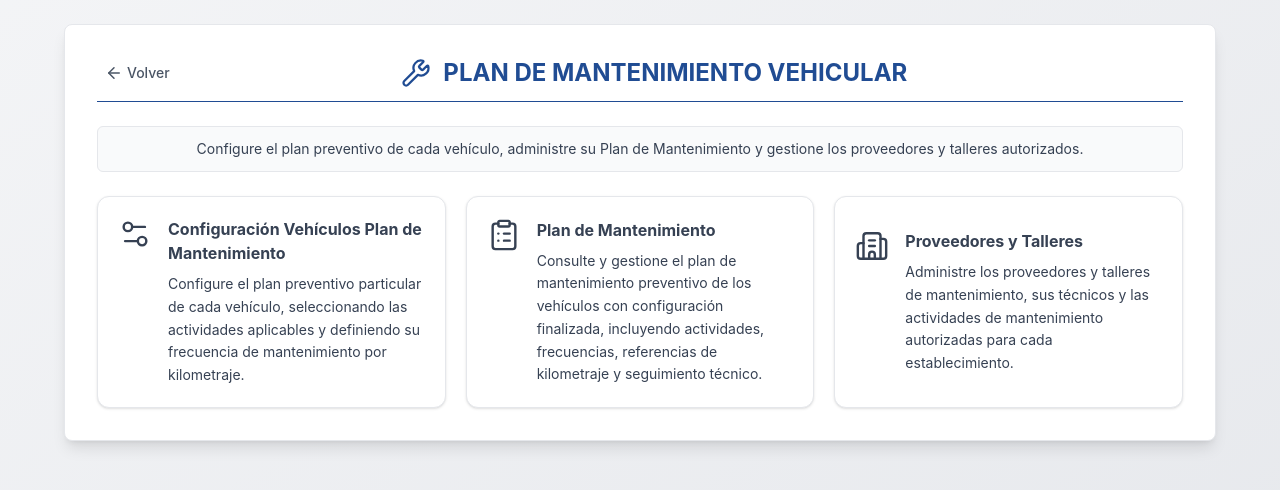
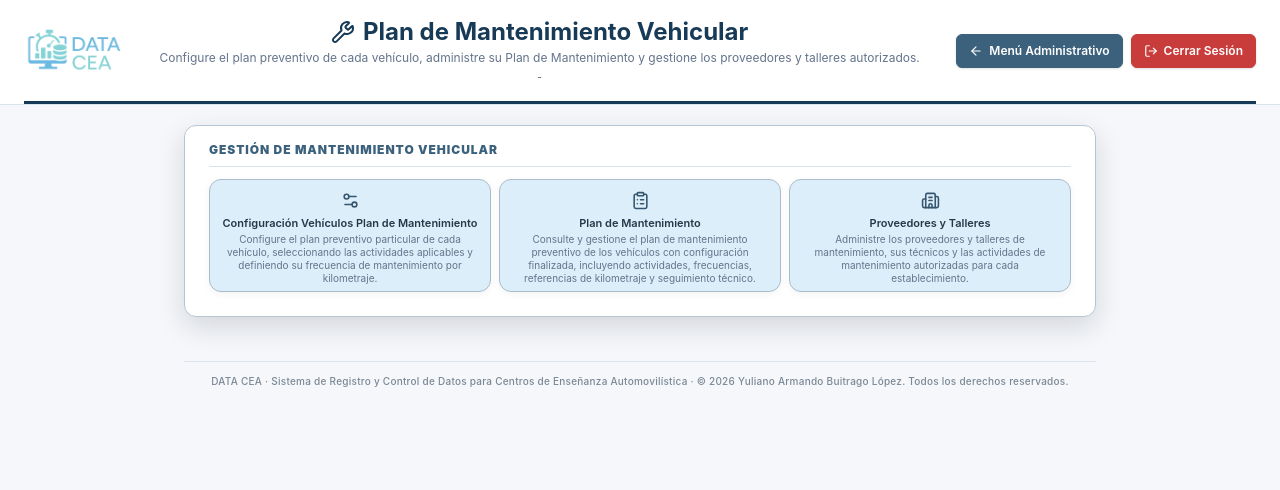
Before and after one commit to YulianoB/DATA-CEA, a Next.js app: page /admin/mantenimientos in a window 1280 px wide. Shown: the top 490 px of the page. Built offline with nearby package versions, Linux system fonts and the light colour scheme; sample sign-in values are in the browser's storage.

Commit message:
style(mantenimientos): usar menú compacto institucional y pie de página

```diff
--- a/app/admin/mantenimientos/page.jsx
+++ b/app/admin/mantenimientos/page.jsx
@@ -1,116 +1,59 @@
 // app/admin/mantenimientos/page.jsx
-
 'use client'
 
-import { useRouter } from 'next/navigation'
-import {
-  ArrowLeft,
-  Settings2,
-  ClipboardList,
-  Wrench,
-  Building2,
-} from 'lucide-react'
+import MenuNavegacion from '@/components/admin/MenuNavegacion'
+import { Wrench, Settings2, ClipboardList, Building2 } from 'lucide-react'
 
-export default function MantenimientosAdminPage() {
-  const router = useRouter()
-
-  const opciones = [
+const grupos = [
   {
-      icon: Settings2,
+    id: 'mantenimiento-vehicular',
+    titulo: 'Gestión de mantenimiento vehicular',
+    columnas: 3,
+    compacta: true,
+    compactaAlta: true,
+    opciones: [
+      {
+        id: 'configuracion-vehiculos',
         titulo: 'Configuración Vehículos Plan de Mantenimiento',
         descripcion:
           'Configure el plan preventivo particular de cada vehículo, seleccionando las actividades aplicables y definiendo su frecuencia de mantenimiento por kilometraje.',
-      route: '/admin/mantenimientos/plan',
+        icono: Settings2,
+        ruta: '/admin/mantenimientos/plan',
       },
       {
-      icon: ClipboardList,
+        id: 'plan-mantenimiento',
         titulo: 'Plan de Mantenimiento',
         descripcion:
           'Consulte y gestione el plan de mantenimiento preventivo de los vehículos con configuración finalizada, incluyendo actividades, frecuencias, referencias de kilometraje y seguimiento técnico.',
-      route: '/admin/mantenimientos/plan-mantenimiento',
+        icono: ClipboardList,
+        ruta: '/admin/mantenimientos/plan-mantenimiento',
       },
       {
-      icon: Building2,
+        id: 'proveedores-talleres',
         titulo: 'Proveedores y Talleres',
         descripcion:
           'Administre los proveedores y talleres de mantenimiento, sus técnicos y las actividades de mantenimiento autorizadas para cada establecimiento.',
-      route: '/admin/mantenimientos/proveedores',
+        icono: Building2,
+        ruta: '/admin/mantenimientos/proveedores',
+      },
+    ],
   },
 ]
 
+export default function MantenimientosAdminPage() {
   return (
-    <div className="min-h-screen bg-gradient-to-br from-gray-100 to-gray-200 p-4 md:p-6">
-      <div className="mx-auto max-w-6xl">
-        <div className="rounded-lg border border-gray-200 bg-white p-5 shadow-lg md:p-8">
-          <div className="mb-6 flex items-center justify-between gap-3 border-b border-[var(--primary)] pb-3">
-            <button
-              type="button"
-              onClick={() => router.push('/admin')}
-              className="flex items-center gap-1 rounded-md px-2 py-1.5 text-sm font-medium text-gray-600 transition hover:bg-gray-100"
-            >
-              <ArrowLeft size={18} />
-              Volver
-            </button>
-
-            <div className="flex flex-1 items-center justify-center gap-3 pr-16">
-              <Wrench
-                size={30}
-                strokeWidth={1.8}
-                className="text-[var(--primary)]"
+    <MenuNavegacion
+      titulo="Plan de Mantenimiento Vehicular"
+      subtitulo="Configure el plan preventivo de cada vehículo, administre su Plan de Mantenimiento y gestione los proveedores y talleres autorizados."
+      iconoTitulo={Wrench}
+      grupos={grupos}
+      anchoContenido="960px"
+      mostrarRegresar
+      rutaRegreso="/admin"
+      textoRegreso="Menú Administrativo"
+      mostrarCerrarSesion
+      contenedorTarjetas
+      mostrarPie
     />
-
-              <h1 className="text-center text-xl font-bold uppercase text-[var(--primary)] md:text-2xl">
-                Plan de Mantenimiento Vehicular
-              </h1>
-            </div>
-          </div>
-
-          <div className="mb-6 rounded-md border border-gray-200 bg-gray-50 p-3 text-center text-sm text-gray-700">
-            Configure el plan preventivo de cada vehículo, administre su Plan
-            de Mantenimiento y gestione los proveedores y talleres autorizados.
-          </div>
-
-          <div className="grid gap-5 md:grid-cols-3">
-            {opciones.map((opcion) => {
-              const Icon = opcion.icon
-
-              return (
-                <button
-                  key={opcion.titulo}
-                  type="button"
-                  onClick={() => router.push(opcion.route)}
-                  className="
-                    min-h-48 rounded-xl border border-gray-200
-                    bg-white p-5 text-left text-gray-700 shadow-sm
-                    transition-all hover:-translate-y-1
-                    hover:border-[var(--primary)]
-                    hover:bg-[var(--primary)] hover:text-white
-                    hover:shadow-lg
-                  "
-                >
-                  <div className="flex items-start gap-4">
-                    <Icon
-                      size={34}
-                      strokeWidth={1.7}
-                      className="shrink-0"
-                    />
-
-                    <div>
-                      <div className="font-bold">
-                        {opcion.titulo}
-                      </div>
-
-                      <p className="mt-2 text-sm leading-relaxed">
-                        {opcion.descripcion}
-                      </p>
-                    </div>
-                  </div>
-                </button>
-              )
-            })}
-          </div>
-        </div>
-      </div>
-    </div>
   )
 }
```
Lines whose indentation alone changed are shown as unchanged.
